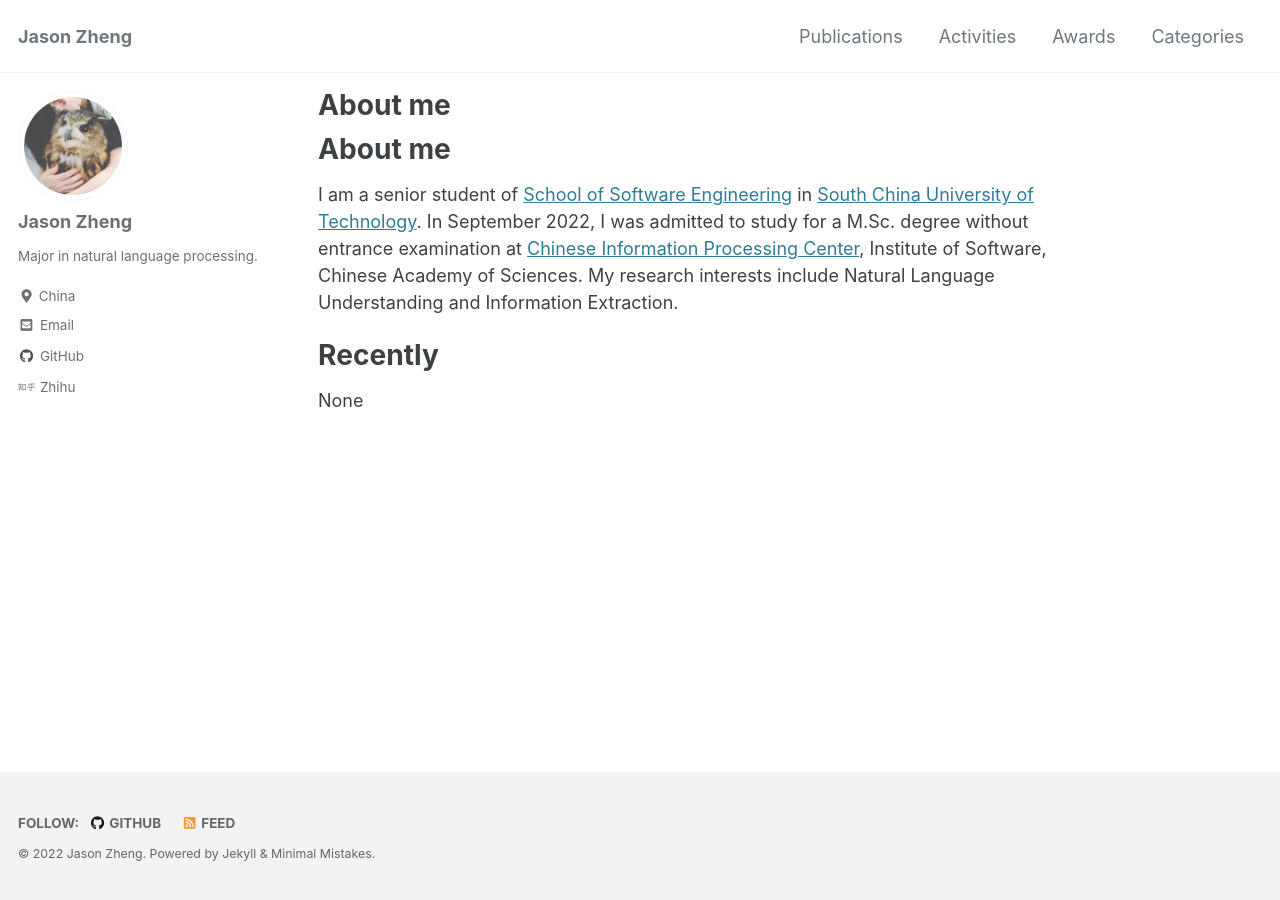
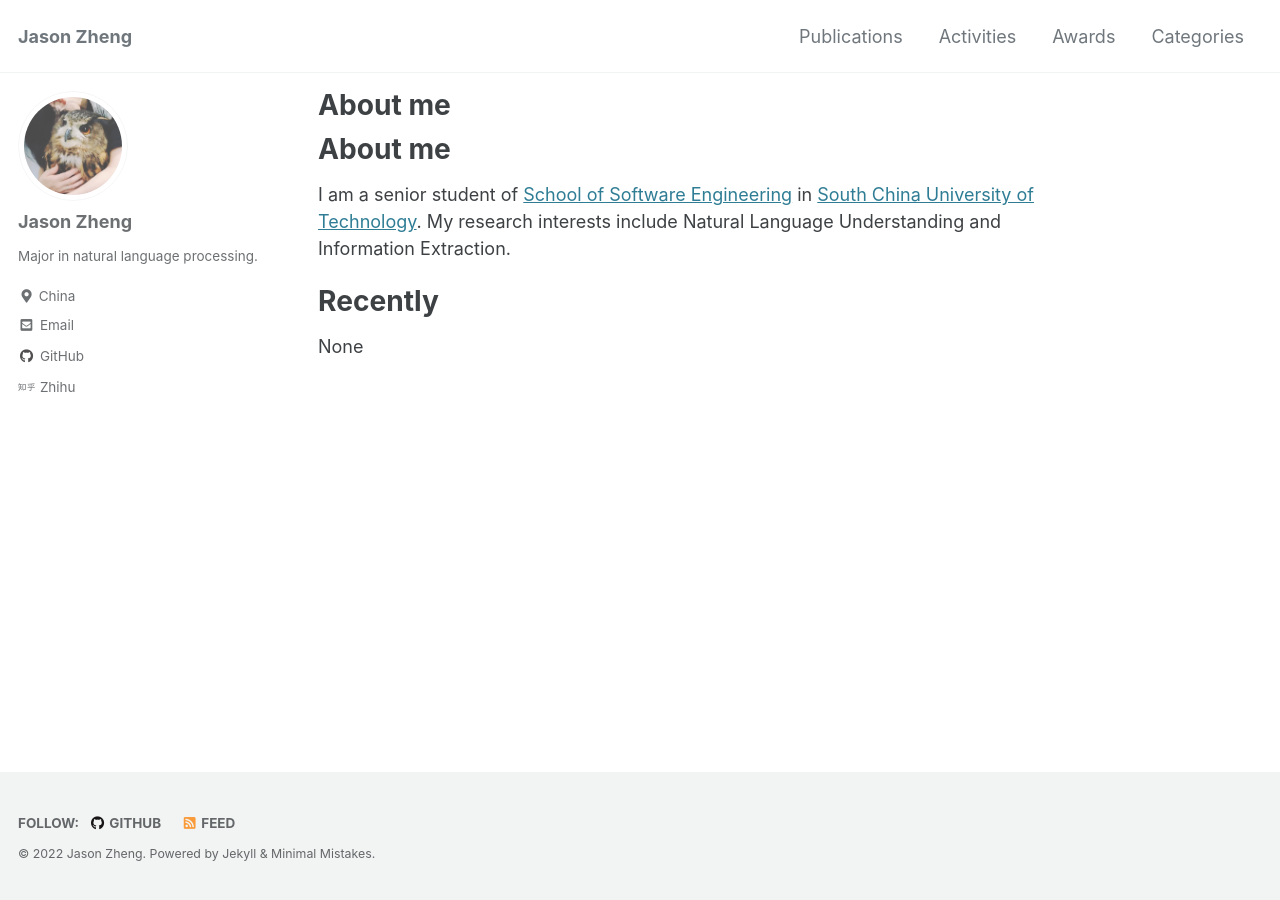
Before and after one commit to zhengjiasheng1/zhengjiasheng1.github.io, a Jekyll site: the page built from _pages/home.md, in a window 1280 px wide. Built offline with Jekyll 4.4.1, drawn with Linux system fonts in a browser that asks for light colours; cached includes are drawn as plain includes; our own code applies the rules of GitHub Pages for plain Markdown files.

```diff
--- a/_pages/home.md
+++ b/_pages/home.md
@@ -5,8 +5,8 @@ title: false
 ---
 
 # About me
-I am a senior student of [School of Software Engineering](http://www2.scut.edu.cn/sse/main.htm) in [South China University of Technology](https://www.scut.edu.cn/). In September 2022,
-I was admitted to study for a M.Sc. degree without entrance examination at [Chinese Information Processing Center](http://www.icip.org.cn/), Institute of Software, Chinese Academy of Sciences. My research interests include Natural Language Understanding and Information Extraction.
+I am a senior student of [School of Software Engineering](http://www2.scut.edu.cn/sse/main.htm) in [South China University of Technology](https://www.scut.edu.cn/).
+My research interests include Natural Language Understanding and Information Extraction.
 
 # Recently
 None
```
Also changed, not shown: README.md (+32 -1 lines), _posts/2022-9-3-test.md (+4 -4 lines), 1 other file.
